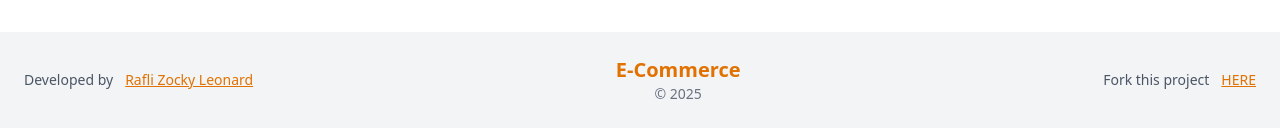
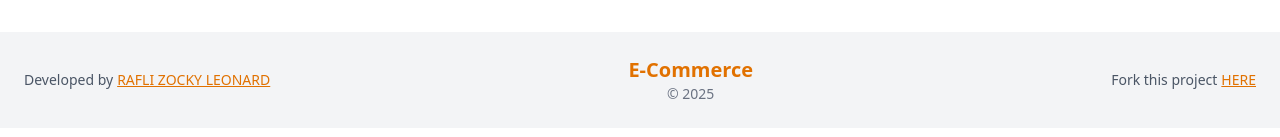
Before and after one commit to raflizocky/e-commerce, a React (Vite) app: page /recommended in a window 1280 px wide. Shown: the part 201-338 px from the top of the page. Built offline with nearby package versions, Linux system fonts and the light colour scheme.

Commit message:
adjust footer

```diff
--- a/src/components/Footer.tsx
+++ b/src/components/Footer.tsx
@@ -12,9 +12,9 @@ function Footer() {
                         href="https://raflizocky.netlify.app/"
                         target="_blank"
                         rel="noopener noreferrer"
-                        className="text-amber-600 hover:underline ml-3 underline"
+                        className="text-amber-600 hover:underline ml-1 underline"
                     >
-                        Rafli Zocky Leonard
+                        RAFLI ZOCKY LEONARD
                     </a>
                 </div>
 
@@ -31,7 +31,7 @@ function Footer() {
                         href="https://github.com/raflizocky/e-commerce/tree/fe-react"
                         target="_blank"
                         rel="noopener noreferrer"
-                        className="text-amber-600 hover:underline ml-3 underline"
+                        className="text-amber-600 hover:underline ml-1 underline"
                     >
                         HERE
                     </a>
```
